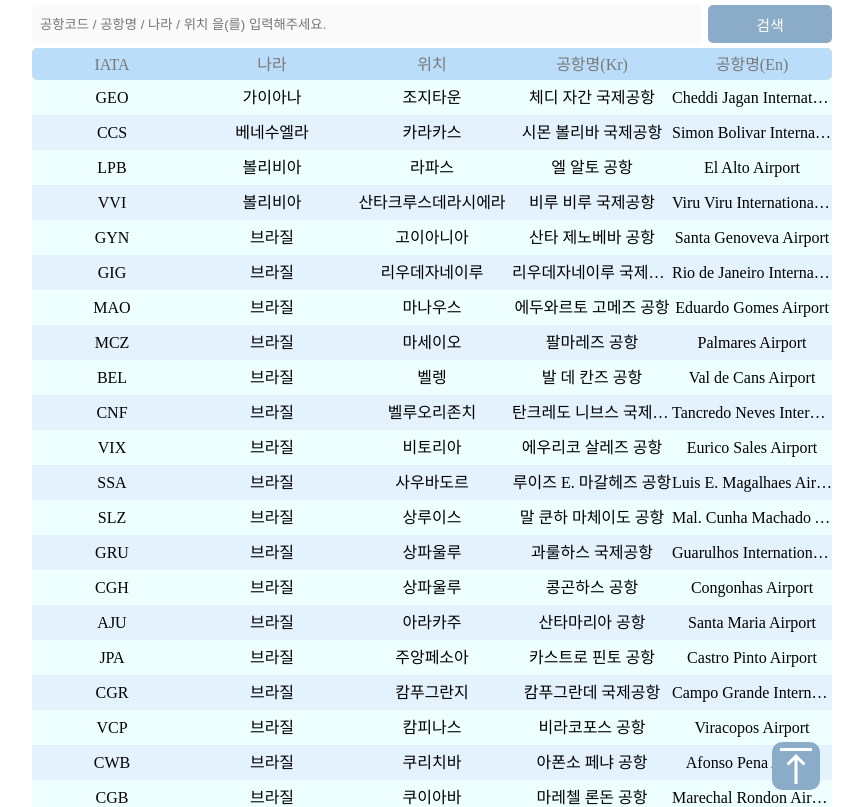
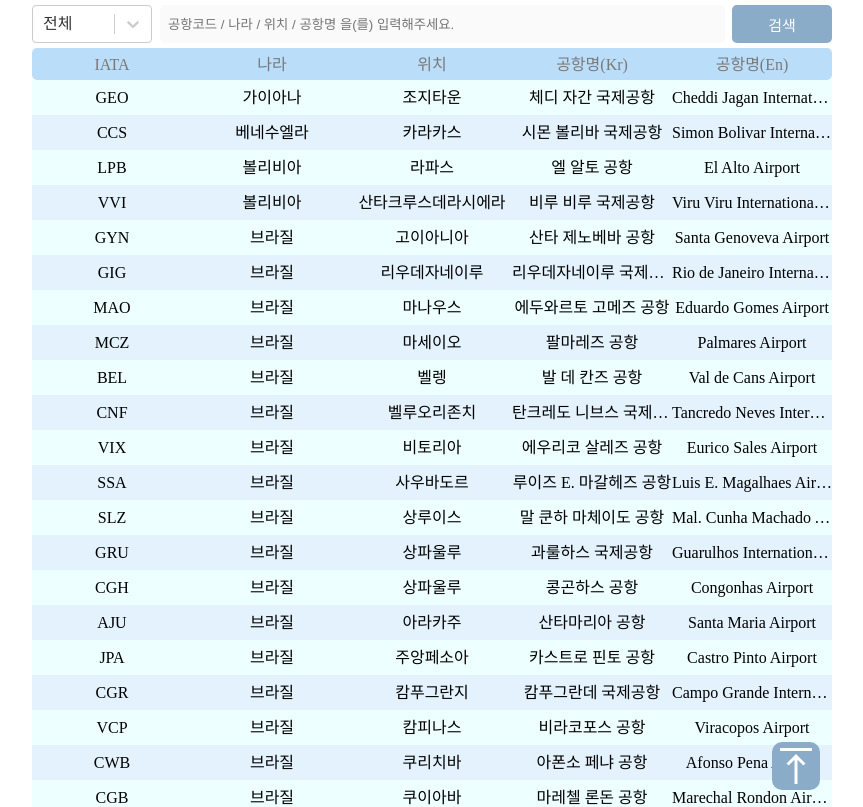
Before and after one commit to 1two13/Airportal, a React (Create React App) app: page / in a window 1280 px wide. Shown: the top 807 px of the page, without its empty margins (208-1071 px from the left). Built offline with nearby package versions, Linux system fonts and the light colour scheme.

Commit message:
feat: select 생성

```diff
--- a/src/components/SearchBar.js
+++ b/src/components/SearchBar.js
@@ -1,8 +1,26 @@
 import { useState } from 'react';
+import Select from 'react-select';
 import styled from 'styled-components';
 
+import {
+  ALL,
+  IATA,
+  COUNTRY,
+  LOCATION,
+  AIRPORT_NAME,
+  SEARCHBAR_PLACEHOLDER,
+} from '../static/constants';
+
 function SearchBar({ onSubmitHandler, initialQuery = '' }) {
+  const options = [
+    { value: ALL, label: ALL },
+    { value: IATA, label: IATA },
+    { value: COUNTRY, label: COUNTRY },
+    { value: LOCATION, label: LOCATION },
+    { value: AIRPORT_NAME, label: AIRPORT_NAME },
+  ];
   const [query, setQuery] = useState(initialQuery);
+
   const queryHandler = (event) => {
     setQuery(event.target.value);
   };
@@ -14,11 +32,12 @@ function SearchBar({ onSubmitHandler, initialQuery = '' }) {
         onSubmitHandler(query);
       }}
     >
+      <StyledSelect options={options} defaultValue={options[0]} />
       <Input
         onChange={queryHandler}
         value={query}
         type="text"
-        placeholder="공항코드 / 공항명 / 나라 / 위치 을(를) 입력해주세요."
+        placeholder={SEARCHBAR_PLACEHOLDER}
         size="35"
       ></Input>
       <Button>검색</Button>
@@ -33,24 +52,30 @@ const Filter = styled.form`
   justify-content: space-evenly;
   height: 38px;
   position: sticky;
-  top: 0px;
+  z-index: 99;
   padding: 5px 0;
   background-color: white;
+  top: 0px;
   * {
+    border-radius: 5px;
     border: none;
-    border-radius: 5px;
-    outline-color: #baddf9;
-    color: rgb(121, 121, 121);
-    background-color: #fafafa;
     cursor: pointer;
   }
+`;
+
+const StyledSelect = styled(Select)`
+  width: 15%;
+  margin-right: 1%;
+  outline-color: #baddf9;
 `;
 
 const Input = styled.input`
   margin-right: 7px;
   flex-grow: 3;
-  top: 0px;
   padding-left: 1%;
+  outline-color: #baddf9;
+  color: rgb(121, 121, 121);
+  background-color: #fafafa;
 `;
 
 const Button = styled.button`
@@ -59,7 +84,6 @@ const Button = styled.button`
   color: white;
   font-size: 15px;
   transition: all 0.9s, color 1;
-  top: 0px;
   &:hover {
     background-color: #82b3c9;
   }
```
